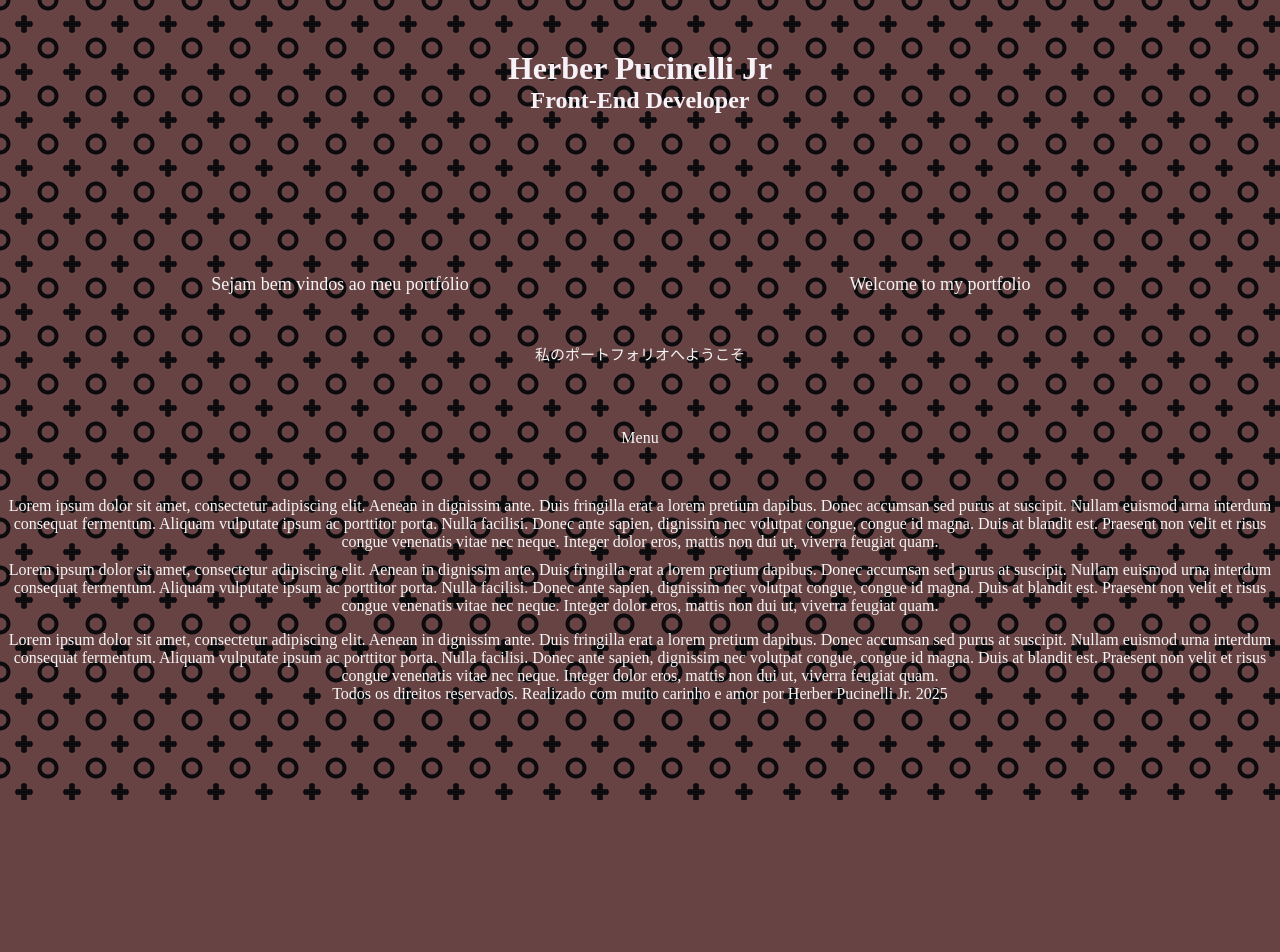
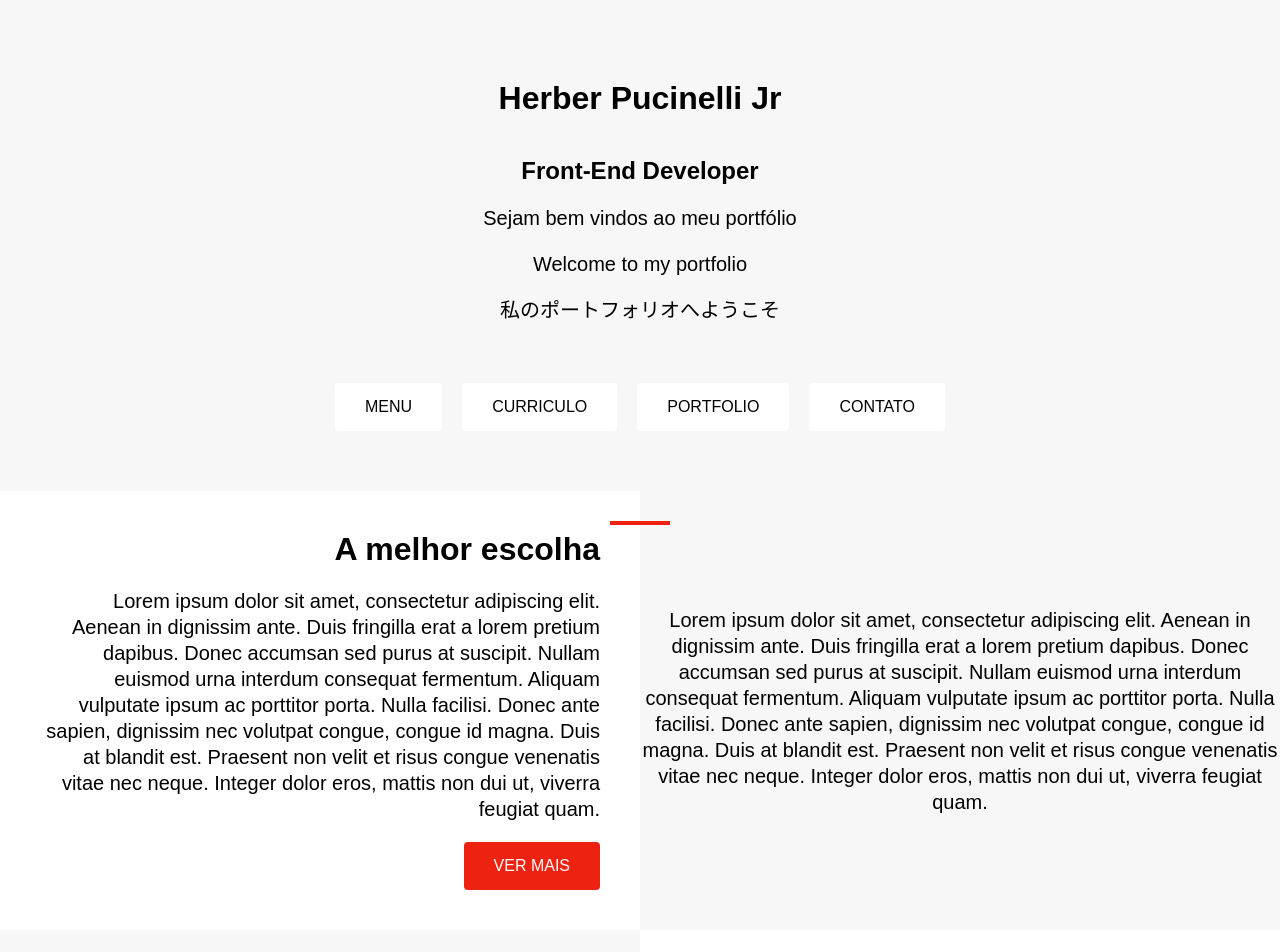
Before and after one commit to Herberpj-code/herberpj, a plain HTML site: page index.html in a window 1280 px wide. Shown: the top 952 px of the page. Before the commit the page ends 800 px from the top, so only its background shows below. Drawn offline with Linux system fonts and the light colour scheme.

Commit message:
Site de portfolio aplicando as aulas da Origamid até o momento

```diff
--- a/index.html
+++ b/index.html
@@ -18,35 +18,73 @@
         </div>
     </header>
 
-    <nav>Menu</nav>
+    <nav class="menu">
+        <a href="http://">Menu</a>
+        <a href="http://">Curriculo</a>
+        <a href="http://">Portfolio</a>
+        <a href="http://">Contato</a>
+    </nav>
 
-    <main>
-        <article>
+    <main class="grid">
+        <div class="intro">
+            <span class="detalhe"></span>
+            <h1 class="escolha">A melhor escolha</h1>
+            <p class="first">
             Lorem ipsum dolor sit amet, consectetur adipiscing elit. Aenean in dignissim ante. Duis fringilla erat a lorem pretium dapibus.
             Donec accumsan sed purus at suscipit. Nullam euismod urna interdum consequat fermentum. Aliquam vulputate ipsum ac porttitor porta.
             Nulla facilisi. Donec ante sapien, dignissim nec volutpat congue, congue id magna. Duis at blandit est. Praesent non velit et risus congue venenatis
             vitae nec neque. Integer dolor eros, mattis non dui ut, viverra feugiat quam.
-        </article>
-        <p>
+            </p>
+            <a class = "botao" href="http://">VER MAIS</a>
+        </div>
+        <p class="second">
             Lorem ipsum dolor sit amet, consectetur adipiscing elit. Aenean in dignissim ante. Duis fringilla erat a lorem pretium dapibus.
             Donec accumsan sed purus at suscipit. Nullam euismod urna interdum consequat fermentum. Aliquam vulputate ipsum ac porttitor porta.
             Nulla facilisi. Donec ante sapien, dignissim nec volutpat congue, congue id magna. Duis at blandit est. Praesent non velit et risus congue venenatis
             vitae nec neque. Integer dolor eros, mattis non dui ut, viverra feugiat quam.
         </p>
-        <section>
+
+        <p class="conteudo">
+            Qualificações e Experiências:
+        </p>
+        <div class="exemplo">
+            <p class="little">
+            Lorem ipsum dolor sit amet, consectetur adipiscing elit. Aenean in dignissim ante. Duis fringilla erat a lorem pretium dapibus.
+            </p>
+            <p class="little">
+            Lorem ipsum dolor sit amet, consectetur adipiscing elit. Aenean in dignissim ante. Duis fringilla erat a lorem pretium dapibus.
+            </p>
+            <p class="little">
+            Lorem ipsum dolor sit amet, consectetur adipiscing elit. Aenean in dignissim ante. Duis fringilla erat a lorem pretium dapibus.
+            </p>
+        </div>
+    </main>
+
+
+
+    <!-- <article>
+        <p class="conteudo">
             Lorem ipsum dolor sit amet, consectetur adipiscing elit. Aenean in dignissim ante. Duis fringilla erat a lorem pretium dapibus.
             Donec accumsan sed purus at suscipit. Nullam euismod urna interdum consequat fermentum. Aliquam vulputate ipsum ac porttitor porta.
             Nulla facilisi. Donec ante sapien, dignissim nec volutpat congue, congue id magna. Duis at blandit est. Praesent non velit et risus congue venenatis
             vitae nec neque. Integer dolor eros, mattis non dui ut, viverra feugiat quam.
-        </section>
-    </main>
+        </p>
+        <p class="conteudo">
+            Lorem ipsum dolor sit amet, consectetur adipiscing elit. Aenean in dignissim ante. Duis fringilla erat a lorem pretium dapibus.
+        </p>
+        <p class="conteudo">
+            Lorem ipsum dolor sit amet, consectetur adipiscing elit. Aenean in dignissim ante. Duis fringilla erat a lorem pretium dapibus.
+        </p>
+        <p class="conteudo">
+            Lorem ipsum dolor sit amet, consectetur adipiscing elit. Aenean in dignissim ante. Duis fringilla erat a lorem pretium dapibus.
+        </p>
+    </article> -->
 
 
 
 
 
-
-    <footer>Todos os direitos reservados. Realizado com muito carinho e amor por Herber Pucinelli Jr. 2025</footer>
+    <footer class="footerzin">Todos os direitos reservados. Realizado com muito carinho e amor por Herber Pucinelli Jr. 2025</footer>
 
 </body>
 </html>
--- a/style/style.css
+++ b/style/style.css
@@ -1,75 +1,129 @@
 body {
     margin: 0;
-    color: whitesmoke;
     text-align: center;
-    background: radial-gradient(circle at top left,transparent 9%, #0c0c0e 10% ,#0c0c0e 15% , transparent 16%) ,
-    radial-gradient(circle at bottom left,transparent 9%, #0c0c0e 10% ,#0c0c0e 15% , transparent 16%),
-    radial-gradient(circle at top right ,transparent 9%, #0c0c0e 10% ,#0c0c0e 15% , transparent 16%) ,
-    radial-gradient(circle at bottom right,transparent 9%, #0c0c0e 10% ,#0c0c0e 15% , transparent 16%),
-    radial-gradient(circle, transparent 25%, #674343  26%),
-    linear-gradient(0deg, transparent 44%, #0c0c0e 45%, #0c0c0e 55%, transparent 56%),
-    linear-gradient(90deg, transparent 44%, #0c0c0e 45%, #0c0c0e 55%, transparent 56%);
-    background-size: 3em 3em;
-    background-color: #674343;
-    opacity: 1
+    background: #f7f7f7;
+    font-family: Arial;
+    height: 1000px;
+    margin-top: 40px;
+    justify-items: center;
+}
+
+.nome {
+    padding: 40px;
+}
+
+.welcport {
+    margin-top: 20px;
+}
+
+.welceng {
+    margin-top: 20px;
+}
+
+.welcjap {
+    margin-top: 20px;
+}
+
+nav {
+    margin-top: 60px;
+}
+
+main {
+    display: grid;
+    /* gap: 60px; */
+    justify-items: center;
+    margin-top: 60px;
+}
+
+a {
+    text-decoration: none;
+}
+
+p, h1, h2, h3 {
+    margin: 0px;
+}
+
+p {
+    font-size: 20px;
+    line-height: 1.3;
+}
+
+.menu {
+    display: flex;
+    flex-wrap: wrap;
+    gap: 20px;
+    justify-content: center;
+}
+
+.menu a {
+    background: #ffff;
+    padding: 15px 30px;
+    border-radius: 4px;
+    color: black;
+    text-transform: uppercase;
+}
+
+.grid {
+    display: grid;
+    grid-template-columns: 1fr 1fr;
+    max-width: 1500px;
+}
+
+.intro {
+    background: #ffff;
+    padding: 40px;
+    text-align: right;
+    position: relative;
+    display: grid;
+    place-content: center;
+    gap: 20px;
+    justify-items: end;
+}
+
+.detalhe {
+    width: 60px;
+    height: 4px;
+    background: #e21;
+    display:inline-block;
+    position: absolute;
+    top: 30px;
+    right: -30px;
 }
 
 
-header {
-    margin: 50px;
+
+.botao {
+    background: #e21;
+    color: #fff;
+    padding: 15px 30px;
+    border-radius: 4px;
+    text-transform: uppercase;
 }
 
-div {
-    margin: 0px;
-    padding: 0px;
-    display: grid;
-    grid-template-columns: 1fr 1fr;
-    gap: 20px;
+
+.second {
+    place-self: center;
 }
 
-h1 {
-    color: rgba(246, 242, 248);
-    margin: 0px;
-    text-align: center;
+.conteudo {
+    font-size: 64px;
+    text-transform: uppercase;
+    color: rgba(0, 0, 0, 0.2);
+    padding: 40px;
+    align-self: center;
+    text-align: right;
 }
 
-h2 {
-    color: rgba(246, 242, 248);
-    margin: 0px;
-    text-align: center;
-    margin-bottom: 150px;
-}
-
-p {
-    margin-top: 10px;
-}
-
-.welcport {
-    display: inline-block;
-
-    font-size: 18px;
-    text-align: center;
-    color: whitesmoke;
+.little {
+    background: #ffff;
+    padding: 40px;
 
 }
 
-.welceng {
-    display: inline-block;
-
-    font-size: 18px;
-    text-align: center;
-    color: whitesmoke;
-
+.footerzin {
+    margin-top: 100px;
+    background: #ffff;
+    padding: 40px;
+    width: 100%;
+    box-sizing: border-box;
 }
-
-.welcjap {
-    font-size: 15px;
-    text-align: center;
-    color: whitesmoke;
-    grid-column: 1 / 3;
-}
-
-
-nav {
-    margin: 50px;
-}
```
